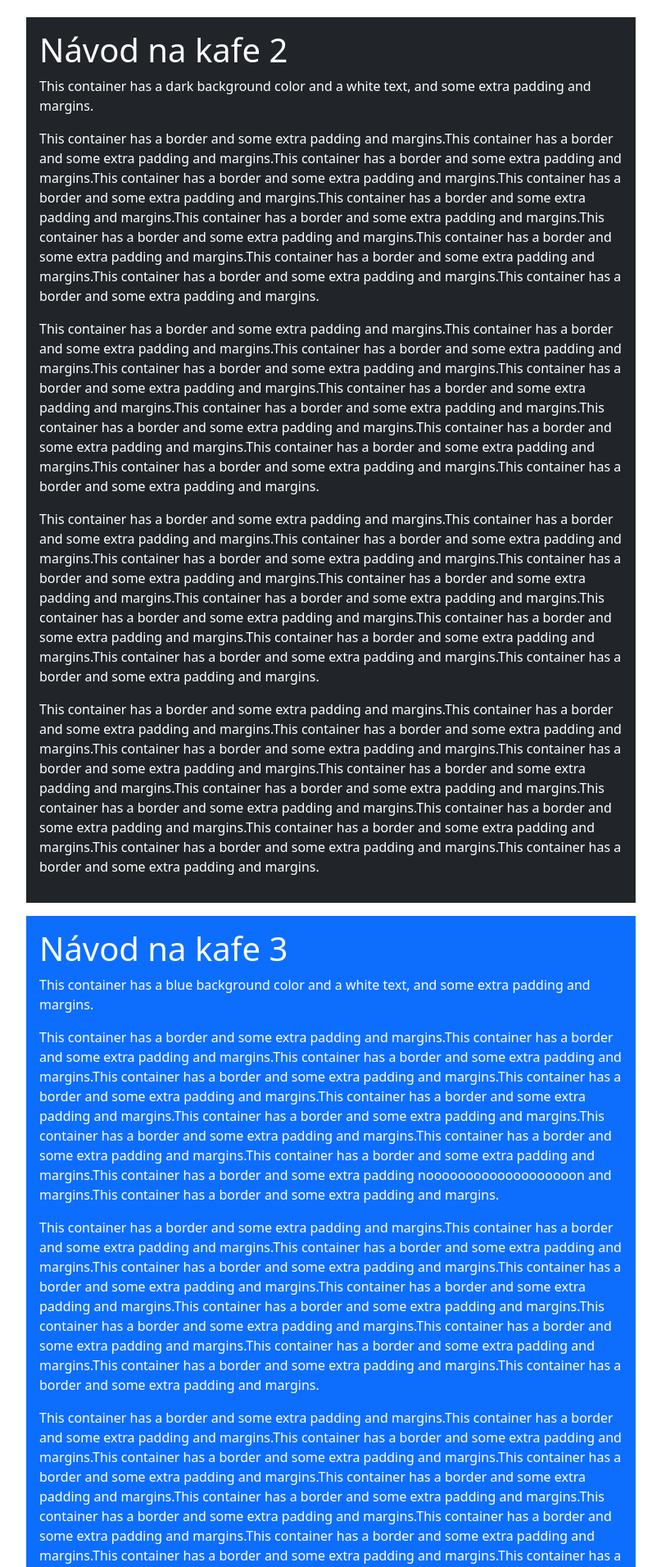
After one commit to simonabrejcakova/flask_project, a Python web app: template mdblog/templates/mod_blog/manual1.jinja in a window 1280 px wide. The commit adds this page. Shown: the part 1199-3110 px from the top of the page at 82% size, without its empty margins (236-1043 px from the left). Run offline with Jinja, Linux system fonts and the light colour scheme; the template is opened without the code that fills it, so the values that code supplies are empty; some libraries are stand-ins or nearby versions.

```diff
--- /dev/null
+++ b/mdblog/static/js/search.js
@@ -0,0 +1,61 @@
+
+//----------------------------------------------------------------------
+$('#search').bind('input', function() {
+    console.log("changing");
+} );
+
+//-------------------------------------------------------
+console.log("trying")
+//source: https://stackoverflow.com/questions/5886858/full-text-search-in-html-ignoring-tags/5887719#5887719
+function doSearch(text,color="yellow") {
+    if (color!="transparent") {
+      doSearch(document.getElementById('hid_search').value,"transparent");
+      document.getElementById('hid_search').value = text;
+      }
+    if (window.find && window.getSelection) {
+        document.designMode = "on";
+        var sel = window.getSelection();
+        sel.collapse(document.body, 0);
+
+        while (window.find(text)) {
+            document.execCommand("HiliteColor", false, color);
+            sel.collapseToEnd();
+        }
+        document.designMode = "off";
+    } else if (document.body.createTextRange) {
+        var textRange = document.body.createTextRange();
+        while (textRange.findText(text)) {
+            textRange.execCommand("BackColor", false, color);
+            textRange.collapse(false);
+        }
+    }
+}
+
+
+//-------------------------------------------------
+
+//https://stackoverflow.com/questions/30169906/scrolling-to-anchor-and-make-nav-fixed#
+var fixmeTop = $('.anchor-links').offset().top;
+
+$(window).scroll(function() {
+    var currentScroll = $(window).scrollTop();
+    if (currentScroll >= fixmeTop){
+        $('.anchor-links').addClass("sticky");
+    } else {
+        $('.anchor-links').removeClass("sticky");
+    }
+});
+
+$('.goSmoothly').click(function(event){
+    event.preventDefault();
+    $(this).addClass('active');
+    if( $('.anchor-links').hasClass("sticky")) {
+    $('html,body').animate({
+        scrollTop: $(this.hash).offset().top - 100
+    }, 500);
+    } else {
+    $('html,body').animate({
+        scrollTop: $(this.hash).offset().top - 220
+    }, 500);
+    }
+});
--- a/mdblog/templates/_footer.jinja
+++ b/mdblog/templates/_footer.jinja
@@ -1,6 +1,6 @@
 <footer class="footer">
     <div class="container">
-        <span class="text-muted"> (c) 2018 Severin Murcina </span>
+        <span class="text-muted"> (c) 2021 Blog </span>
     </div>
     <div class="container">
         <div class="row justify-content-center">
--- a/mdblog/templates/_main.jinja
+++ b/mdblog/templates/_main.jinja
@@ -7,8 +7,6 @@
         {% include "_head.jinja" %}
     {% endblock %}
 </head>
-
-{# pokus o search#}
 
 
 
@@ -33,7 +31,7 @@
 
 <body>
 <header>
-    <h1 class="header"> <a href="{{ url_for("main.view_welcome_page") }}"> Severin Murcina </a></h1>
+    <h1 class="header"> <a href="{{ url_for("main.view_welcome_page") }}"> Blog </a></h1>
 </header>
 
 {% include "_nav.jinja" %}
--- a/mdblog/templates/mod_admin/admin.jinja
+++ b/mdblog/templates/mod_admin/admin.jinja
@@ -6,7 +6,6 @@
 <h2> Settings </h2>
 <p><a href={{ url_for("admin.view_change_password") }}>Change password</a></p>
 <p><a href={{ url_for("admin.view_article") }}>See articles</a></p>
-<p><a href={{ url_for("admin.view_manual") }}>See manuals</a></p>
 <p><a href={{ url_for("admin.view_location") }}>See locations</a></p>
 <p><a href=#>Other function</a></p>
 <p><a href=#>Other other function</a></p>
--- a/mdblog/templates/mod_blog/articles.jinja
+++ b/mdblog/templates/mod_blog/articles.jinja
@@ -22,6 +22,9 @@
     {% endfor %}
     </div>
     </div>
+
+
+
 
         {# PAGINATION #}
         <ul class="pagination justify-content-center mt-3">
--- /dev/null
+++ b/mdblog/templates/mod_blog/manual1.jinja
@@ -0,0 +1,168 @@
+{% extends "_main.jinja" %}
+
+{% block main %}
+
+<head>
+  <title>Bootstrap Example</title>
+  <meta charset="utf-8">
+  <meta name="viewport" content="width=device-width, initial-scale=1">
+  <script src="https://ajax.googleapis.com/ajax/libs/jquery/3.5.1/jquery.min.js"></script>
+  <script src="https://cdnjs.cloudflare.com/ajax/libs/popper.js/1.16.0/umd/popper.min.js"></script>
+  <script src="https://maxcdn.bootstrapcdn.com/bootstrap/4.5.2/js/bootstrap.min.js"></script>
+
+
+</head>
+
+<body>
+
+  <nav class="navbar navbar-expand-sm bg-light  fixed-top anchor-links">
+    <ul class="navbar-nav">
+      <li class="nav-item">
+        <a class="goSmoothly nav-link" href="#navod1">Návod na kafe 1</a>
+      </li>
+      <li class="nav-item">
+        <a class="goSmoothly nav-link" href="#navod2">Návod na kafe 2</a>
+      </li>
+      <li class="nav-item">
+        <a class="goSmoothly nav-link" href="#navod3">Návod na kafe 3</a>
+      </li>
+      <div class="search-container">
+        <form class="form-inline">
+          <!-- Source: https://stackoverflow.com/questions/5886858/full-text-search-in-html-ignoring-tags/5887719#5887719 -->
+          <input type="text" id="search">
+          <input type="hidden" id="hid_search">
+          <button class="btn btn-success" type="button" id="button"
+            onmousedown="doSearch(document.getElementById('search').value)" value="Find">Search</button>
+        </form>
+      </div>
+    </ul>
+  </nav>
+
+
+
+  <div class="container p-3 my-3 border">
+    <h1 id="navod1">Návod na kafe 1</h1>
+    <p>This container has a border and some extra padding and margins.This container has a border
+      and some extra padding and margins.This container has a border and some extra padding and
+      margins.This container has a border and some extra padding and margins.This container has
+      a border and some extra padding and margins.This container has a border and some extra padding
+      and margins.This container has a border and some extra padding and margins.This container has a
+      border and some extra padding and margins.This container has a border and some extra padding and
+      margins.This container has a border and some extra padding and margins.This container has a border
+      and some extra padding and margins.This container has a border and some extra padding and margins.</p>
+    <p>This container has a border and some extra padding and margins.This container has a border
+      and some extra padding and margins.This container has a border and some extra padding and
+      margins.This container has a border and some extra padding and margins.This container has
+      a border and some extra padding and margins.This container has a border and some extra padding
+      and margins.This container has a border and some extra padding and margins.This container has a
+      border and some extra padding and margins.This container has a border and some extra padding and
+      margins.This container has a border and some extra padding and margins.This container has a border
+      and some extra padding and margins.This container has a border and some extra padding and margins.</p>
+    <p>This container has a border and some extra padding and margins.This container has a border
+      and some extra padding and margins.This container has a border and some extra padding and
+      margins.This container has a border and some extra padding and margins.This container has
+      a border and some extra padding and margins.This container has a border and some extra padding
+      and margins.This container has a border and some extra padding and margins.This container has a
+      border and some extra padding and margins.This container has a border and some extra padding and
+      margins.This container has a border and some extra padding and margins.This container has a border
+      and some extra padding and margins.This container has a border and some extra padding and margins.</p>
+  </div>
+
+  <div class="container">
+    <iframe style="border:none" src="https://frame.mapy.cz/s/nujusahela" width="400" height="280"
+      frameborder="0"></iframe>
+  </div>
+
+  <div class="container p-3 my-3 bg-dark text-white">
+    <h1 id="navod2">Návod na kafe 2</h1>
+    <p>This container has a dark background color and a white text, and some extra padding and margins.</p>
+    <p>This container has a border and some extra padding and margins.This container has a border
+      and some extra padding and margins.This container has a border and some extra padding and
+      margins.This container has a border and some extra padding and margins.This container has
+      a border and some extra padding and margins.This container has a border and some extra padding
+      and margins.This container has a border and some extra padding and margins.This container has a
+      border and some extra padding and margins.This container has a border and some extra padding and
+      margins.This container has a border and some extra padding and margins.This container has a border
+      and some extra padding and margins.This container has a border and some extra padding and margins.</p>
+    <p>This container has a border and some extra padding and margins.This container has a border
+      and some extra padding and margins.This container has a border and some extra padding and
+      margins.This container has a border and some extra padding and margins.This container has
+      a border and some extra padding and margins.This container has a border and some extra padding
+      and margins.This container has a border and some extra padding and margins.This container has a
+      border and some extra padding and margins.This container has a border and some extra padding and
+      margins.This container has a border and some extra padding and margins.This container has a border
+      and some extra padding and margins.This container has a border and some extra padding and margins.</p>
+    <p>This container has a border and some extra padding and margins.This container has a border
+      and some extra padding and margins.This container has a border and some extra padding and
+      margins.This container has a border and some extra padding and margins.This container has
+      a border and some extra padding and margins.This container has a border and some extra padding
+      and margins.This container has a border and some extra padding and margins.This container has a
+      border and some extra padding and margins.This container has a border and some extra padding and
+      margins.This container has a border and some extra padding and margins.This container has a border
+      and some extra padding and margins.This container has a border and some extra padding and margins.</p>
+    <p>This container has a border and some extra padding and margins.This container has a border
+      and some extra padding and margins.This container has a border and some extra padding and
+      margins.This container has a border and some extra padding and margins.This container has
+      a border and some extra padding and margins.This container has a border and some extra padding
+      and margins.This container has a border and some extra padding and margins.This container has a
+      border and some extra padding and margins.This container has a border and some extra padding and
+      margins.This container has a border and some extra padding and margins.This container has a border
+      and some extra padding and margins.This container has a border and some extra padding and margins.</p>
+  </div>
+
+  <div class="container p-3 my-3 bg-primary text-white">
+    <h1 id="navod3">Návod na kafe 3</h1>
+    <p>This container has a blue background color and a white text, and some extra padding and margins.</p>
+    <p>This container has a border and some extra padding and margins.This container has a border
+      and some extra padding and margins.This container has a border and some extra padding and
+      margins.This container has a border and some extra padding and margins.This container has
+      a border and some extra padding and margins.This container has a border and some extra padding
+      and margins.This container has a border and some extra padding and margins.This container has a
+      border and some extra padding and margins.This container has a border and some extra padding and
+      margins.This container has a border and some extra padding and margins.This container has a border
+      and some extra padding nooooooooooooooooooon and margins.This container has a border and some extra padding
+      and margins.</p>
+    <p>This container has a border and some extra padding and margins.This container has a border
+      and some extra padding and margins.This container has a border and some extra padding and
+      margins.This container has a border and some extra padding and margins.This container has
+      a border and some extra padding and margins.This container has a border and some extra padding
+      and margins.This container has a border and some extra padding and margins.This container has a
+      border and some extra padding and margins.This container has a border and some extra padding and
+      margins.This container has a border and some extra padding and margins.This container has a border
+      and some extra padding and margins.This container has a border and some extra padding and margins.</p>
+    <p>This container has a border and some extra padding and margins.This container has a border
+      and some extra padding and margins.This container has a border and some extra padding and
+      margins.This container has a border and some extra padding and margins.This container has
+      a border and some extra padding and margins.This container has a border and some extra padding
+      and margins.This container has a border and some extra padding and margins.This container has a
+      border and some extra padding and margins.This container has a border and some extra padding and
+      margins.This container has a border and some extra padding and margins.This container has a border
+      and some extra padding and margins.This container has a border and some extra padding and margins.</p>
+    <p>This container has a border and some extra padding and margins.This container has a border
+      and some extra padding and margins.This container has a border and some extra padding and
+      margins.This container has a border and some extra padding and margins.This container has
+      a border and some extra padding and margins.This container has a border and some extra padding
+      and margins.This container has a border and some extra padding and margins.This container has a
+      border and some extra padding and margins.This container has a border and some extra padding and
+      margins.This container has a border and some extra padding and margins.This container has a border
+      and some extra padding and margins.This container has a border and some extra padding and margins.</p>
+    <p>This container has a border and some extra padding and margins.This container has a border
+      and some extra padding and margins.This container has a border and some extra padding and
+      margins.This container has a border and some extra padding and margins.This container has
+      a border and some extra padding and margins.This container has a border and some extra padding
+      and margins.This container has a border and some extra padding and margins.This container has a
+      border and some extra padding and margins.This container has a border and some extra padding and
+      margins.This container has a border and some extra padding and margins.This container has a border
+      and some extra padding and margins.This container has a border and some extra padding and margins.</p>
+  </div>
+
+
+
+  <script src="{{ url_for('static', filename='js/search.js') }}"></script>
+
+
+
+</body>
+
+</html>
+{% endblock %}
--- a/mdblog/templates/mod_main/about.jinja
+++ b/mdblog/templates/mod_main/about.jinja
@@ -4,5 +4,5 @@
 
 
 {% block main %}
-<p class="lead"> Hi, I'm Severin Murcina, friends call me Murci. I am from slovakia and I am cool.  </p>
+<p class="lead"> This is my blog  </p>
 {% endblock %}
```
Also changed, not shown: mdblog/mod_admin/controller.py (+1 -84 lines), mdblog/mod_blog/controller.py (+5 -11 lines), mdblog/templates/mod_admin/manual_editor.jinja (deleted, +0 -33 lines), mdblog/templates/mod_admin/view_manual.jinja (deleted, +0 -67 lines), mdblog/templates/mod_blog/manual.jinja (deleted, +0 -15 lines), mdblog/templates/mod_blog/manual2.jinja (added, +30 -0 lines), mdblog/templates/mod_blog/manual3.jinja (added, +30 -0 lines), mdblog/templates/mod_blog/manuals.jinja (+3 -50 lines), mdblog/mod_main/controller.py (line endings or trailing spaces), mdblog/static/js/editor.js (line endings or trailing spaces), mdblog/static/js/simplemde.min.js.
